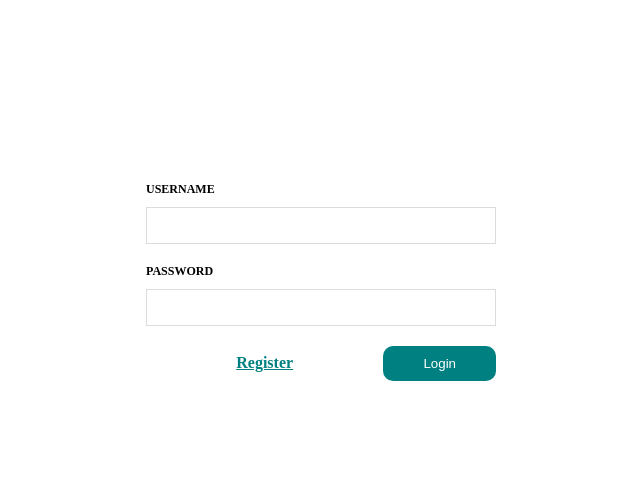
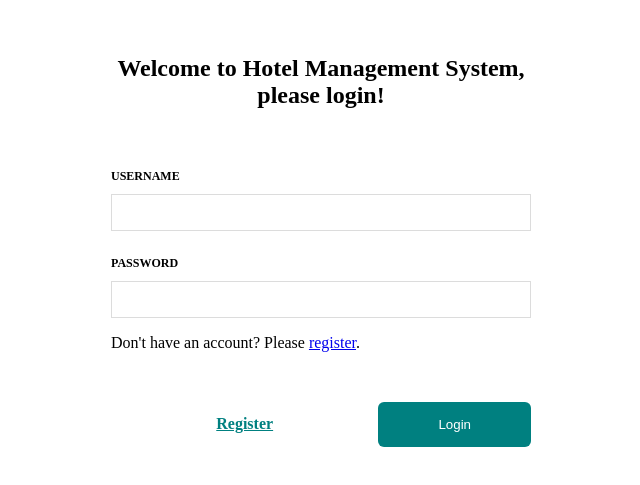
Before and after one commit to KerZoli/hm-ui, a Vue app: page /login in a window 1280 px wide. Shown: the part 127-612 px from the top of the page, without its empty margins (319-959 px from the left). Built offline with nearby package versions, Linux system fonts and the light colour scheme.

Commit message:
creating the static login page

```diff
--- a/src/components/BaseButton.vue
+++ b/src/components/BaseButton.vue
@@ -16,8 +16,8 @@
 </template>
 <style scoped lang="scss">
   %button-shared {
-    border-radius: 10px;
-    padding: 10px 40px;
+    border-radius: 6px;
+    padding: 15px 60px;
     border: none;
     cursor: pointer;
   }
--- a/src/components/BaseInput.vue
+++ b/src/components/BaseInput.vue
@@ -1,8 +1,11 @@
 <script setup lang="ts">
+	type InputType = 'text' | 'password';
+
 	interface BaseInputProps {
 		id: string;
 		name: string;
 		label: string;
+		type: InputType;
 	}
 
 	const props = defineProps<BaseInputProps>()
@@ -11,7 +14,7 @@
 <template>
 	<div class="input-container">
 		<label :for="name">{{ label }}</label>
-		<input type="text" :id="id" :name="name">
+		<input :type="type" :id="id" :name="name">
 	</div>
 </template>
 
@@ -28,7 +31,7 @@
 		}
 
 		input {
-			padding: 10px 0;
+			padding: 10px 5px 10px;
 			margin-top: 10px;
 			border: 1px solid gainsboro;
 		}
--- /dev/null
+++ b/src/components/LoginForm.vue
@@ -0,0 +1,53 @@
+<script setup lang="ts">
+	import BaseInput from '../components/BaseInput.vue';
+	import BaseButton from '../components/BaseButton.vue';
+	import BaseLink from '../components/BaseLink.vue';
+
+	const submit = () => console.log('Submit clicked');
+
+</script>
+
+<template>
+  <section class="login-form">
+		<div class="input-elements">
+			<BaseInput type="text" id="username" name="username" label="Username"></BaseInput>
+			<BaseInput type="password" id="password" name="pasword" label="Password"></BaseInput>
+		</div>
+		<p>Don't have an account? Please <router-link :to="{name: 'register'}">register</router-link>.</p>
+		<div class="action-buttons">
+			<div class="flex-item link">
+				<BaseLink class="flex-item" name="register">Register</BaseLink>
+			</div>
+			<div class="flex-item">
+				<BaseButton type="primary" @click="submit">Login</BaseButton>
+			</div>
+		</div>
+	</section>
+</template>
+
+<style scoped lang="scss">
+	.login-form {
+		width: 100%;
+
+		.input-elements {
+			display: flex;
+			flex-direction: column;
+			gap: 25px;
+		}
+
+		.action-buttons {
+			display: flex;
+			text-align: right;
+			margin-top: 50px;
+
+			.flex-item {
+				flex-grow: 1;
+			}
+
+			.link {
+				align-self: center;
+			}
+  	}
+	}
+
+</style>
--- /dev/null
+++ b/src/components/PageTitle.vue
@@ -0,0 +1,8 @@
+<template>
+    <h2><slot></slot></h2>
+</template>
+<style scoped lang="scss">
+    h2 {
+        text-align: center;
+    }
+</style>
--- a/src/layouts/LoginLayout.vue
+++ b/src/layouts/LoginLayout.vue
@@ -7,7 +7,7 @@
 </template>
 <style scoped lang="scss">
   #login-container {
-    height: 100vh;
+    height: 90vh;
     display: flex;
     justify-content: center;
     align-items: center;
@@ -16,8 +16,8 @@
       display: flex;
       flex-direction: column;
       align-items: center;
-      width: 350px;
-      gap: 20px;
+      width: 420px;
+      gap: 40px;
     }
   }
 </style>
--- a/src/views/LoginView.vue
+++ b/src/views/LoginView.vue
@@ -1,38 +1,11 @@
 <script setup lang="ts">
-import BaseButton from '../components/BaseButton.vue';
-import BaseLink from '../components/BaseLink.vue';
-import BaseInput from '../components/BaseInput.vue';
-import LoginLayout from '../layouts/LoginLayout.vue';
-
-const submit = () => console.log('Submit clicked');
-
+  import LoginLayout from '../layouts/LoginLayout.vue';
+  import PageTitle from '../components/PageTitle.vue';
+  import LoginForm from '../components/LoginForm.vue';
 </script>
 <template>
   <LoginLayout>
-      <BaseInput id="username" name="username" label="Username"></BaseInput>
-      <BaseInput id="password" name="pasword" label="Password"></BaseInput>
-    <div class="action-buttons">
-      <div class="flex-item link">
-        <BaseLink class="flex-item" name="register">Register</BaseLink>
-      </div>
-      <div class="flex-item">
-        <BaseButton type="primary" @click="submit">Login</BaseButton>
-      </div>
-    </div>
+    <PageTitle>Welcome to Hotel Management System, please login!</PageTitle>
+    <LoginForm />
   </LoginLayout>
 </template>
-<style lang="scss">
-  .action-buttons {
-    display: flex;
-    width: 100%;
-    text-align: right;
-
-    .flex-item {
-      flex-grow: 1;
-    }
-
-    .link {
-      align-self: center;
-    }
-  }
-</style>
```
